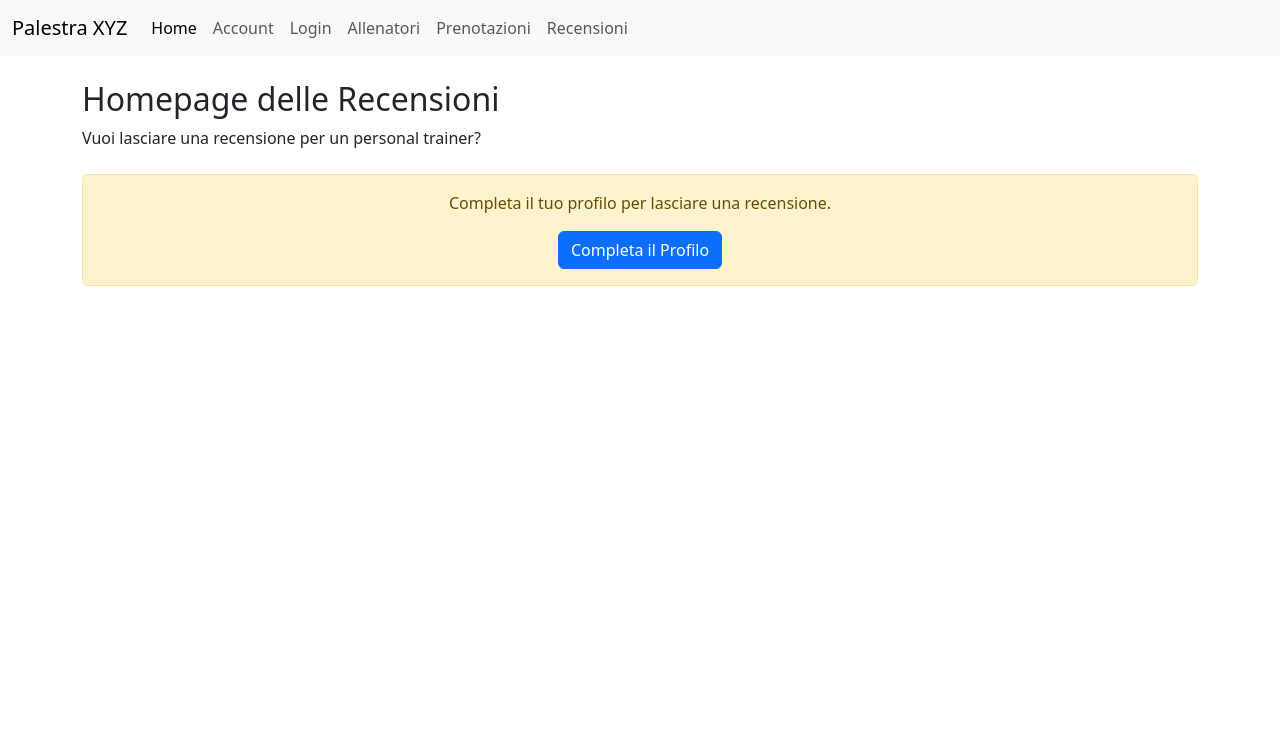
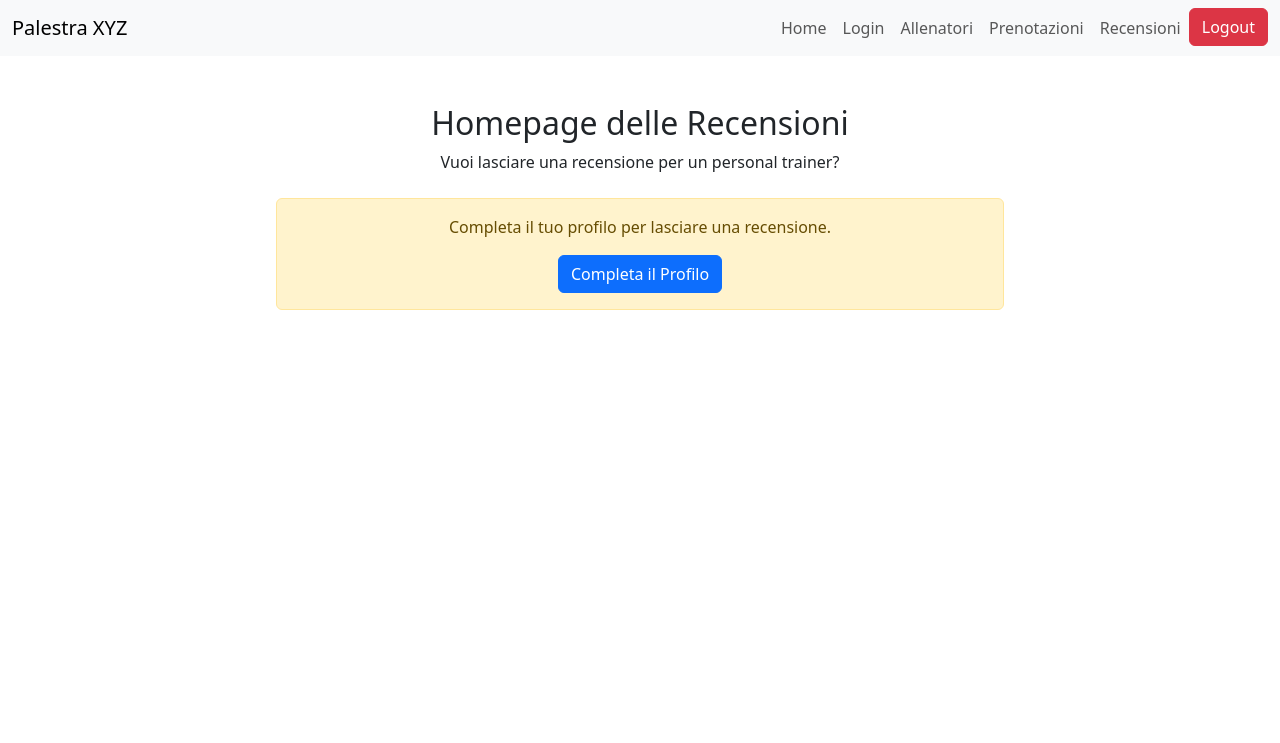
Before and after one commit to Gixter02/Progetto_TechWeb, a Django app: page /reviews/ in a window 1280 px wide. Shown: the top 743 px of the page. Run offline with Django 5.2, Linux system fonts and the light colour scheme; a user stored in the database is signed in; data comes from the database, SQL or seed files in the repository; both versions use the stored data as it was after the commit.

Commit message:
Migliorie grafiche

```diff
--- a/accounts/templates/accounts/base.html
+++ b/accounts/templates/accounts/base.html
@@ -46,7 +46,10 @@
                     </li>
                     {% if user.is_authenticated %}
                     <li class="nav-item">
-                        <a class="nav-link" href="{% url 'accounts:logout' %}">Logout</a>
+                        <form method="POST" action="{% url 'accounts:logout' %}">
+                            {% csrf_token %}
+                        <button type="submit" class="btn btn-danger">Logout</button>
+                        </form>
                     </li>
                     {% endif %}
                 </ul>
--- a/accounts/templates/accounts/profilo.html
+++ b/accounts/templates/accounts/profilo.html
@@ -14,7 +14,7 @@
             <p class="card-text"><strong>Bio:</strong> {{ object.bio|default:"Non disponibile" }}</p>
             <p class="card-text"><strong>Preferenze:</strong> {{ object.preferenze }}</p>
 
-            <a href="{% url 'accounts:modifica' object.pk %}" class="btn btn-primary">Modifica Profilo</a>
+            <a href="{% url 'accounts:modifica' object.pk %}" class="btn btn-secondary">Modifica Profilo</a>
         </div>
     </div>
 
--- a/bookings/templates/bookings/base.html
+++ b/bookings/templates/bookings/base.html
@@ -46,7 +46,10 @@
                     </li>
                     {% if user.is_authenticated %}
                     <li class="nav-item">
-                        <a class="nav-link" href="{% url 'accounts:logout' %}">Logout</a>
+                        <form method="POST" action="{% url 'accounts:logout' %}">
+                            {% csrf_token %}
+                            <button type="submit" class="btn btn-danger">Logout</button>
+                        </form>
                     </li>
                     {% endif %}
                 </ul>
--- a/bookings/templates/bookings/crea_prenotazione.html
+++ b/bookings/templates/bookings/crea_prenotazione.html
@@ -17,5 +17,8 @@
       <button type="submit" class="btn btn-primary">Prenota</button>
     </div>
   </form>
+    <div class="text-center mt-4">
+        <a href="{% url 'trainers:elenco_personal_trainer' %}" class="btn btn-primary">I nostri allenatori</a> <a href="{% url 'trainers:disponibilita_personal_trainers' %}" class="btn btn-primary">Verifica disponibilità</a>
+    </div>
 </div>
 {% endblock %}
--- a/reviews/templates/reviews/base.html
+++ b/reviews/templates/reviews/base.html
@@ -46,7 +46,10 @@
                     </li>
                     {% if user.is_authenticated %}
                     <li class="nav-item">
-                        <a class="nav-link" href="{% url 'accounts:logout' %}">Logout</a>
+                        <form method="POST" action="{% url 'accounts:logout' %}">
+                            {% csrf_token %}
+                            <button type="submit" class="btn btn-danger">Logout</button>
+                        </form>
                     </li>
                     {% endif %}
                 </ul>
--- a/reviews/templates/reviews/home_recensioni.html
+++ b/reviews/templates/reviews/home_recensioni.html
@@ -1,64 +1,14 @@
-<!DOCTYPE html>
-<html lang="it">
-<head>
-  <meta charset="UTF-8">
-  <meta name="viewport" content="width=device-width, initial-scale=1.0">
-  <title>Homepage Recensioni</title>
-
-  <!-- Inclusione di Bootstrap 5 dal CDN -->
-  <link href="https://cdn.jsdelivr.net/npm/bootstrap@5.3.0/dist/css/bootstrap.min.css" rel="stylesheet">
-
-  <style>
-    /* Aggiunta di un po' di margine per il layout */
-    .container {
-      margin-top: 50px;
-    }
-    .card {
-      margin-bottom: 20px;
-    }
-  </style>
-</head>
+{% extends 'reviews/base.html' %}
 
 {% block content %}
+    <title>Homepage Recensioni</title>
     <body>
+        <div class="container mt-4 d-flex justify-content-center" style="min-height: 80vh;">
+            <div class="col-md-8">
+                <h2 class="text-center">Homepage delle Recensioni</h2>
 
-  <!-- Navbar (opzionale) -->
-  <nav class="navbar navbar-expand-lg navbar-light bg-light">
-    <div class="container-fluid">
-      <a class="navbar-brand" href="#">Palestra XYZ</a>
-      <button class="navbar-toggler" type="button" data-bs-toggle="collapse" data-bs-target="#navbarNav" aria-controls="navbarNav" aria-expanded="false" aria-label="Toggle navigation">
-        <span class="navbar-toggler-icon"></span>
-      </button>
-      <div class="collapse navbar-collapse" id="navbarNav">
-        <ul class="navbar-nav">
-          <li class="nav-item">
-            <a class="nav-link active" aria-current="page" href="{% url 'homepage_palestra' %}">Home</a>
-          </li>
-          <li class="nav-item">
-            <a class="nav-link" href="{% url 'accounts:home_accounts' %}">Account</a>
-          </li>
-          <li class="nav-item">
-            <a class="nav-link" href="{% url 'accounts:login' %}">Login</a>
-          </li>
-          <li class="nav-item">
-            <a class="nav-link" href="{% url 'trainers:personal_trainer_home' %}">Allenatori</a>
-          </li>
-          <li class="nav-item">
-            <a class="nav-link" href="{% url 'bookings:home_page' %}">Prenotazioni</a>
-          </li>
-          <li class="nav-item">
-            <a class="nav-link" href="{% url 'reviews:homepage_recensioni' %}">Recensioni</a>
-          </li>
-        </ul>
-      </div>
-    </div>
-  </nav>
+                <p class="text-center">Vuoi lasciare una recensione per un personal trainer?</p>
 
-
-  <div class="container mt-4">
-    <h2>Homepage delle Recensioni</h2>
-
-    <p>Vuoi lasciare una recensione per un personal trainer?</p>
                 {% if not user.registratoutente %}
                     <div class="alert alert-warning text-center mt-4">
                         <p>Completa il tuo profilo per lasciare una recensione.</p>
@@ -76,12 +26,12 @@
                             </select>
                         </div>
 
+                        <div class="text-center">
                             <button type="submit" class="btn btn-primary mt-3">Lascia una Recensione</button>
+                        </div>
                     </form>
+                {% endif %}
             </div>
-  {% endif %}
-    <!-- Inclusione di Bootstrap 5 e Popper.js per la navbar -->
-  <script src="https://cdn.jsdelivr.net/npm/bootstrap@5.3.0/dist/js/bootstrap.bundle.min.js"></script>
+        </div>
     </body>
 {% endblock %}
-</html>
--- a/trainers/templates/trainers/base.html
+++ b/trainers/templates/trainers/base.html
@@ -47,7 +47,10 @@
                     </li>
                     {% if user.is_authenticated %}
                     <li class="nav-item">
-                        <a class="nav-link" href="{% url 'accounts:logout' %}">Logout</a>
+                        <form method="POST" action="{% url 'accounts:logout' %}">
+                            {% csrf_token %}
+                        <button type="submit" class="btn btn-danger">Logout</button>
+                        </form>
                     </li>
                     {% endif %}
                 </ul>
--- a/trainers/templates/trainers/personal_trainer_elenco.html
+++ b/trainers/templates/trainers/personal_trainer_elenco.html
@@ -31,11 +31,14 @@
                     </p>
                 </div>
                 <a href="{% url 'trainers:personal_trainer_review' trainer.pk %}" class="btn btn-primary">Dettagli</a>
-                <a href="{% url 'trainers:disponibilita_personal_trainer' trainer.pk %}" class="btn btn-primary">Disponibilità</a>
             </li>
+
         {% empty %}
             <li class="list-group-item">Nessun personal trainer trovato.</li>
         {% endfor %}
     </ul>
+    <div class="text-center mt-4">
+        <a href="{% url 'trainers:disponibilita_personal_trainers' %}" class="btn btn-primary">Verifica disponibilità</a>
+    </div>
 </div>
 {% endblock %}
```
Also changed, not shown: accounts/templates/accounts/home_page.html (+0 -8 lines), templates/base.html (+5 -2 lines), templates/home_page.html (+4 -55 lines), trainers/templates/trainers/personal_trainer_home.html (+13 -7 lines), db.sqlite3. Lines whose indentation alone changed are shown as unchanged.
